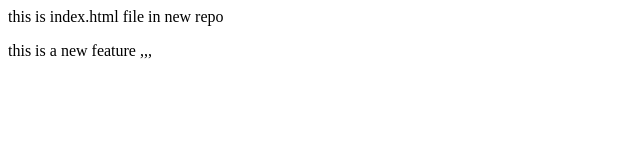
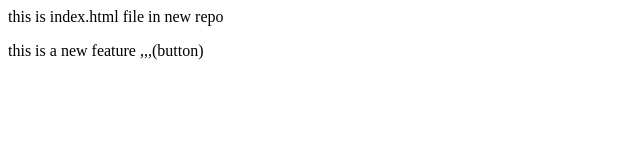
Before and after one commit to ymandhaniya/localrepo, a plain HTML site: page index.html in a window 1280 px wide. Shown: the full height of the page, 0-640 px from the left. Drawn offline with Linux system fonts and the light colour scheme.

Commit message:
add button

```diff
--- a/index.html
+++ b/index.html
@@ -1,2 +1,2 @@
 <p>this is index.html file in new repo</p>
-<p>this is a new feature ,,,</p>
+<p>this is a new feature ,,,(button)</p>
```
